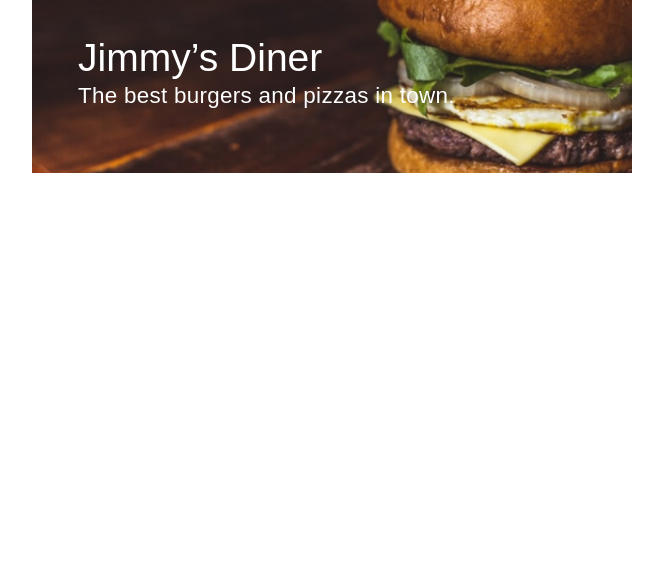
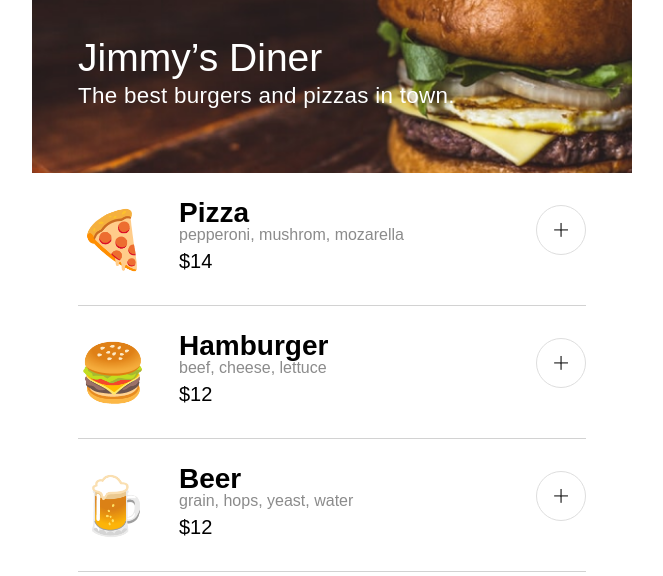
Before and after one commit to goldenokeama/restaurant-ordering-app, a website built with Vite: page index.html in a window 1280 px wide. Shown: the whole page, without its empty margins (308-971 px from the left). Built offline with nearby package versions, Linux system fonts and the light colour scheme; a web font is replaced by a local one.

Commit message:
imported the menu items from the data.js file and rendered them out, following the design specifications

```diff
--- a/index.css
+++ b/index.css
@@ -13,7 +13,7 @@ body {
 }
 
 .container {
-  width: 95%;
+  width: 100%;
   max-width: 600px;
   margin: 0 auto;
 }
@@ -26,7 +26,10 @@ body {
 
   padding-top: 1.44em;
   padding-left: 1.44em;
+  padding-right: 1.44em; /* 23px */
   padding-bottom: 2.188em;
+
+  margin-bottom: 2em;
 }
 
 @media (min-width: 480px) {
@@ -61,3 +64,112 @@ body {
     letter-spacing: 0.3px;
   }
 }
+
+.sub-container {
+  padding-left: 1.44em; /* 23px */
+  padding-right: 1.44em;
+}
+
+@media (min-width: 480px) {
+  .sub-container {
+    padding-left: 2.875em; /* 46px */
+    padding-right: 2.875em;
+  }
+}
+
+li {
+  list-style: none;
+  display: flex;
+  gap: 31px;
+  /* padding-bottom: 3.187em; */
+  padding-bottom: 2em;
+  border-bottom: 1px solid #d2d2d2;
+}
+
+li:not(:last-child) {
+  margin-bottom: 2.813em; /* 45px */
+  margin-bottom: 2em;
+}
+
+.item-details {
+  display: flex;
+  flex-direction: column;
+}
+
+.item-graphic {
+  font-family: "Inter", sans-serif;
+  /* line-height: 99px; */
+
+  width: 70px;
+  /* background: red; */
+  display: flex;
+}
+.item-graphic span {
+  font-size: 3.5rem;
+  margin: auto;
+  width: 100%;
+  text-align: center;
+}
+@media (min-width: 480px) {
+  .item-graphic {
+    font-size: 4.92rem; /* 78.72px */
+  }
+}
+
+.item-details .name {
+  font-size: 1.25rem; /* 20px */
+  line-height: 16.8px;
+}
+@media (min-width: 480px) {
+  .item-details .name {
+    font-size: 1.75rem; /* 28px */
+  }
+}
+
+.item-details .ingredients {
+  font-size: 0.875rem;
+  line-height: 20px;
+  color: #8b8b8b;
+  margin-top: auto;
+}
+@media (min-width: 480px) {
+  .item-details .ingredients {
+    font-size: 1rem;
+    line-height: 24px;
+  }
+}
+
+.item-details .price {
+  font-size: 1.125rem;
+  line-height: 24px;
+  margin-top: auto;
+}
+@media (min-width: 480px) {
+  .item-details .price {
+    font-size: 1.25rem; /* 2opx */
+  }
+}
+
+.add-btn {
+  padding: 0.375em;
+  width: 50px;
+  height: 50px;
+  border-radius: 50%;
+  border: 1.5px solid #dedede;
+
+  display: flex;
+  margin-left: auto;
+}
+
+.add-btn p {
+  font-family: "Inter", sans-serif;
+  margin: auto;
+  font-size: 2rem;
+  font-weight: 200;
+  line-height: 24px;
+  color: #3c3c3c;
+
+  width: 27px;
+  height: 28.5px;
+  text-align: center;
+}
--- a/index.html
+++ b/index.html
@@ -17,7 +17,7 @@
     <link rel="preconnect" href="https://fonts.googleapis.com" />
     <link rel="preconnect" href="https://fonts.gstatic.com" crossorigin />
     <link
-      href="https://fonts.googleapis.com/css2?family=Smythe&display=swap"
+      href="https://fonts.googleapis.com/css2?family=Inter:ital,opsz,wght@0,14..32,100..900;1,14..32,100..900&family=Smythe&display=swap"
       rel="stylesheet"
     />
   </head>
@@ -27,6 +27,14 @@
         <h1>Jimmy’s Diner</h1>
         <p>The best burgers and pizzas in town.</p>
       </header>
+
+      <main>
+        <div class="sub-container">
+          <ul class="menu-feed" id="menu-feed">
+            <!-- Menu list goes here -->
+          </ul>
+        </div>
+      </main>
     </div>
     <script src="index.js" type="module"></script>
   </body>
--- a/index.js
+++ b/index.js
@@ -1,3 +1,28 @@
 import { menuArray } from "./data.js";
 
-console.log("menu:", menuArray);
+function getMenuFeed() {
+  let menuListItems = "";
+
+  menuArray.forEach(function (menu) {
+    menuListItems += `
+      <li>
+        <div class="item-graphic">
+          <span>${menu.emoji} </span>
+        </div>
+        <div class="item-details">
+          <h3 class="name">${menu.name}</h3>
+          <p class="ingredients">${menu.ingredients.join(", ")}</p>
+          <p class="price">$${menu.price}</p>
+        </div>
+        <buttton class="add-btn"><p>+</p></buttton>
+      </li>
+    `;
+  });
+
+  return menuListItems;
+}
+
+function render() {
+  document.getElementById("menu-feed").innerHTML = getMenuFeed();
+}
+render();
```
